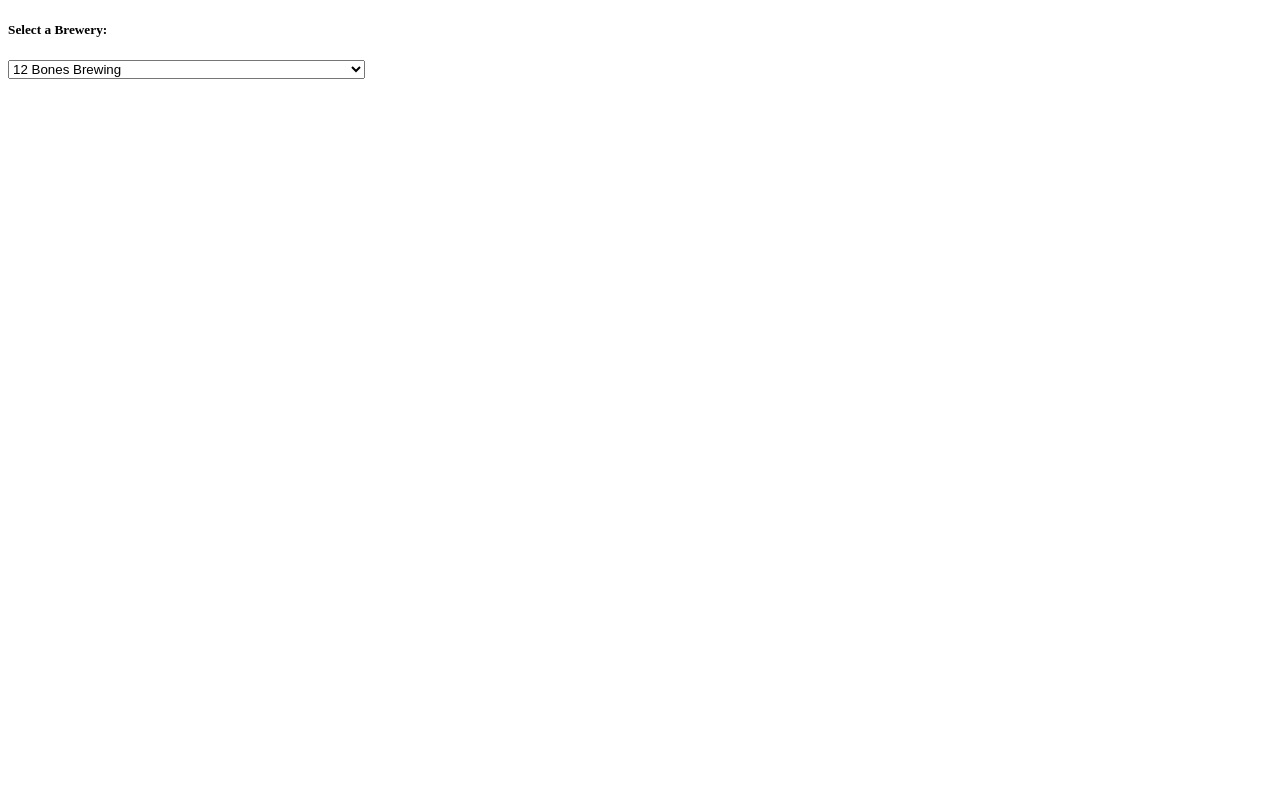
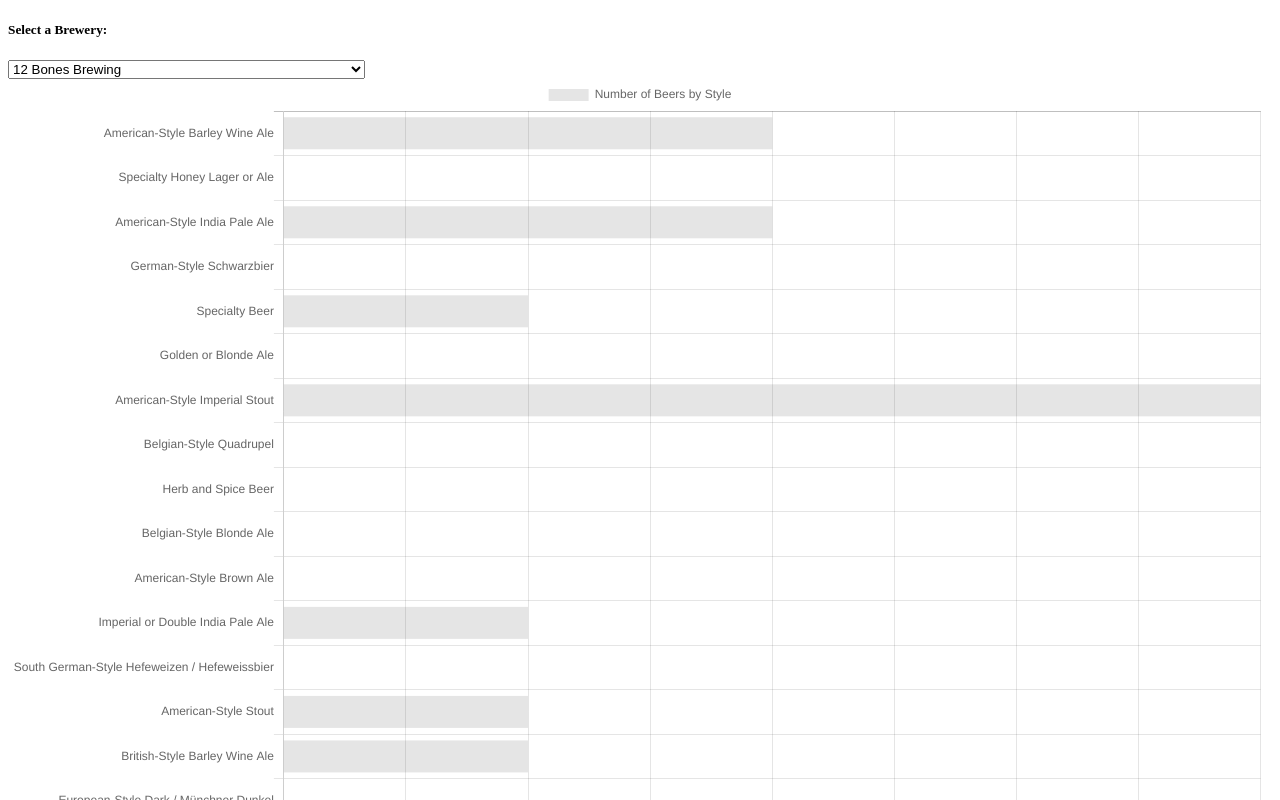
Before and after one commit to awbrown404/north_carolina_breweries, a plain HTML site: page index.html in a window 1280 px wide. Shown: the top 800 px of the page. Drawn offline with nearby package versions, Linux system fonts and the light colour scheme.

Commit message:
basic functionality for chart.js viz

```diff
--- a/assets/js/app.js
+++ b/assets/js/app.js
@@ -26,10 +26,22 @@ d3.csv("assets/data/nc_breweries_df.csv").then(function(brew_df) {
             .rollup(function(v) { return v.length; })
             .entries(filtered);
 
-        // var ctx = document.getElementById("myChart");
-        // var myChart = new myChart(ctx, {
-        // });
-        console.log(filtered);
-        console.log(beersByType[0].key);
+        var labels = beersByType.map(beerType => beerType.key);
+        var data = beersByType.map(beerType => beerType.value);
+
+        var ctx = document.getElementById("myChart");
+        var myChart = new Chart(ctx, {
+            type: 'horizontalBar',
+            data: {
+                labels: labels,
+                datasets: [{
+                    label: "Number of Beers by Style",
+                    data: data
+                }],
+            }
+        });
+
+        console.log(labels);
+        console.log(data);
     });
 })
--- a/index.html
+++ b/index.html
@@ -12,7 +12,7 @@
             <select id="selBrewery" onchange="optionChanged(this.value)"></select>
         </div>
         <div class="col-10">
-            <canvas id="myChart" width="400" height="400"></canvas>
+            <canvas id="myChart" width="100%" height="100%"></canvas>
         </div>
     </div>
 
```
